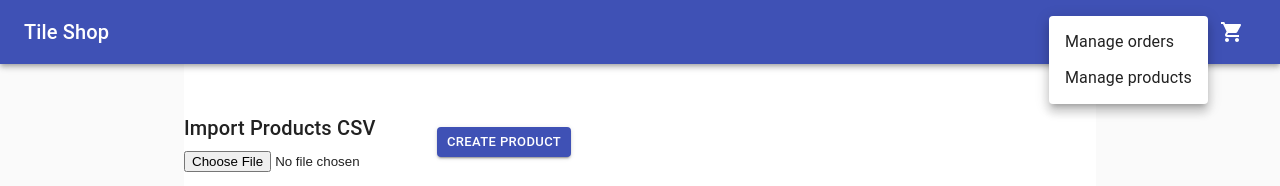
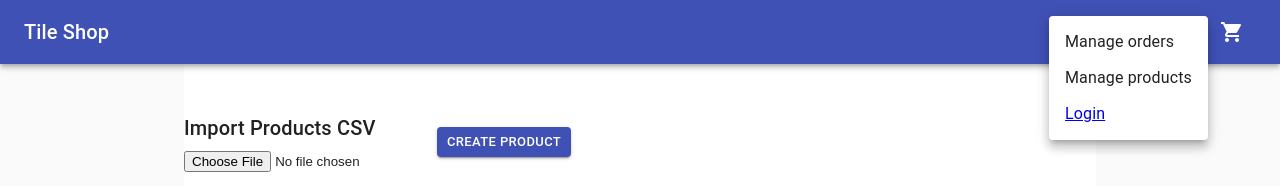
Before and after one commit to veldymanov/nodejs-aws-fe, a React (Create React App) app: page /admin/products in a window 1280 px wide. Both pictures are taken after a click on the button "account of current user". Shown: the top 186 px of the page. Built offline with nearby package versions, Linux system fonts and the light colour scheme; no server answers.

Commit message:
task7: implement cognito implicit grant authorization

```diff
--- a/src/components/MainLayout/components/Header.tsx
+++ b/src/components/MainLayout/components/Header.tsx
@@ -77,6 +77,12 @@ export default function Header() {
             >
               <MenuItem component={Link} to="/admin/orders" onClick={handleClose}>Manage orders</MenuItem>
               <MenuItem component={Link} to="/admin/products" onClick={handleClose}>Manage products</MenuItem>
+              <MenuItem>
+              <a
+                // href="https://test-demo-pool.auth.eu-west-1.amazoncognito.com/login?client_id=35st811o7ph9kfpknkk0nfbrbu&response_type=token&scope=aws.cognito.signin.user.admin+email+openid+phone+profile&redirect_uri=http://localhost:3000/"
+                href="https://test-demo-pool.auth.eu-west-1.amazoncognito.com/login?client_id=35st811o7ph9kfpknkk0nfbrbu&response_type=token&scope=aws.cognito.signin.user.admin+email+openid+phone+profile&redirect_uri=https://d2lvjuwl8mt9u1.cloudfront.net/"
+              > Login </a>
+              </MenuItem>
             </Menu>
           </div>
         )}
--- a/src/components/pages/admin/PageProductImport/components/CSVFileImport.tsx
+++ b/src/components/pages/admin/PageProductImport/components/CSVFileImport.tsx
@@ -31,6 +31,8 @@ export default function CSVFileImport({url, title}: CSVFileImportProps) {
   };
 
   const uploadFile = async (e: any) => {
+    console.log(`localStorage.getItem('access_token') `, localStorage.getItem('access_token'));
+
     try {
       // Get the presigned URL
       const response = await axios.get(`${url}`, {
@@ -38,7 +40,8 @@ export default function CSVFileImport({url, title}: CSVFileImportProps) {
           name: encodeURIComponent(file.name)
         },
         headers: {
-          authorization_token: `Basic ${localStorage.getItem('authorization_token')}`
+          Authorization: `Bearer ${localStorage.getItem('access_token')}`,
+          // authorization_token: `Basic ${localStorage.getItem('authorization_token')}`
         }
       });
 
--- a/src/index.tsx
+++ b/src/index.tsx
@@ -25,7 +25,11 @@ axios.interceptors.response.use(
   }
 );
 
-localStorage.setItem('authorization_token', 'dmVsZHltYW5vdjpURVNUX1BBU1NXT1JE');
+const implicitGrant = getHashParams();
+console.log('implicitGrant ', implicitGrant);
+
+localStorage.setItem('access_token', implicitGrant.id_token);
+// localStorage.setItem('authorization_token', 'dmVsZHltYW5vdjpURVNUX1BBU1NXT1JE');
 
 ReactDOM.render(
   <React.StrictMode>
@@ -41,3 +45,15 @@ ReactDOM.render(
 // unregister() to register() below. Note this comes with some pitfalls.
 // Learn more about service workers: https://bit.ly/CRA-PWA
 serviceWorker.unregister();
+
+
+function getHashParams() {
+  const hash = window.location.hash.substr(1);
+
+  return hash.split('&')
+    .reduce((res: {[key: string]: string}, item)=> {
+      const parts = item.split('=');
+      res[parts[0]] = parts[1];
+      return res;
+    }, {});
+};
```
